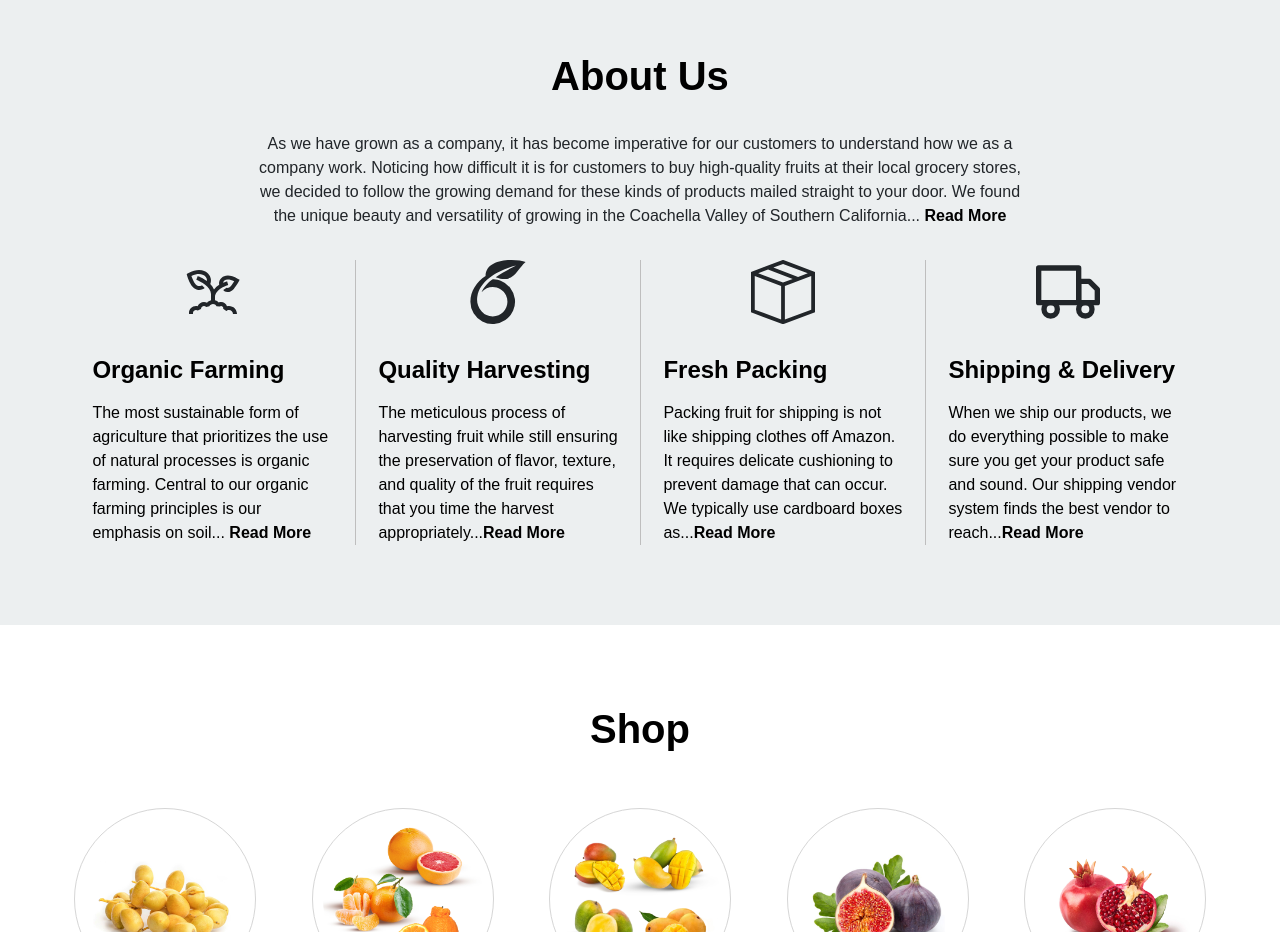
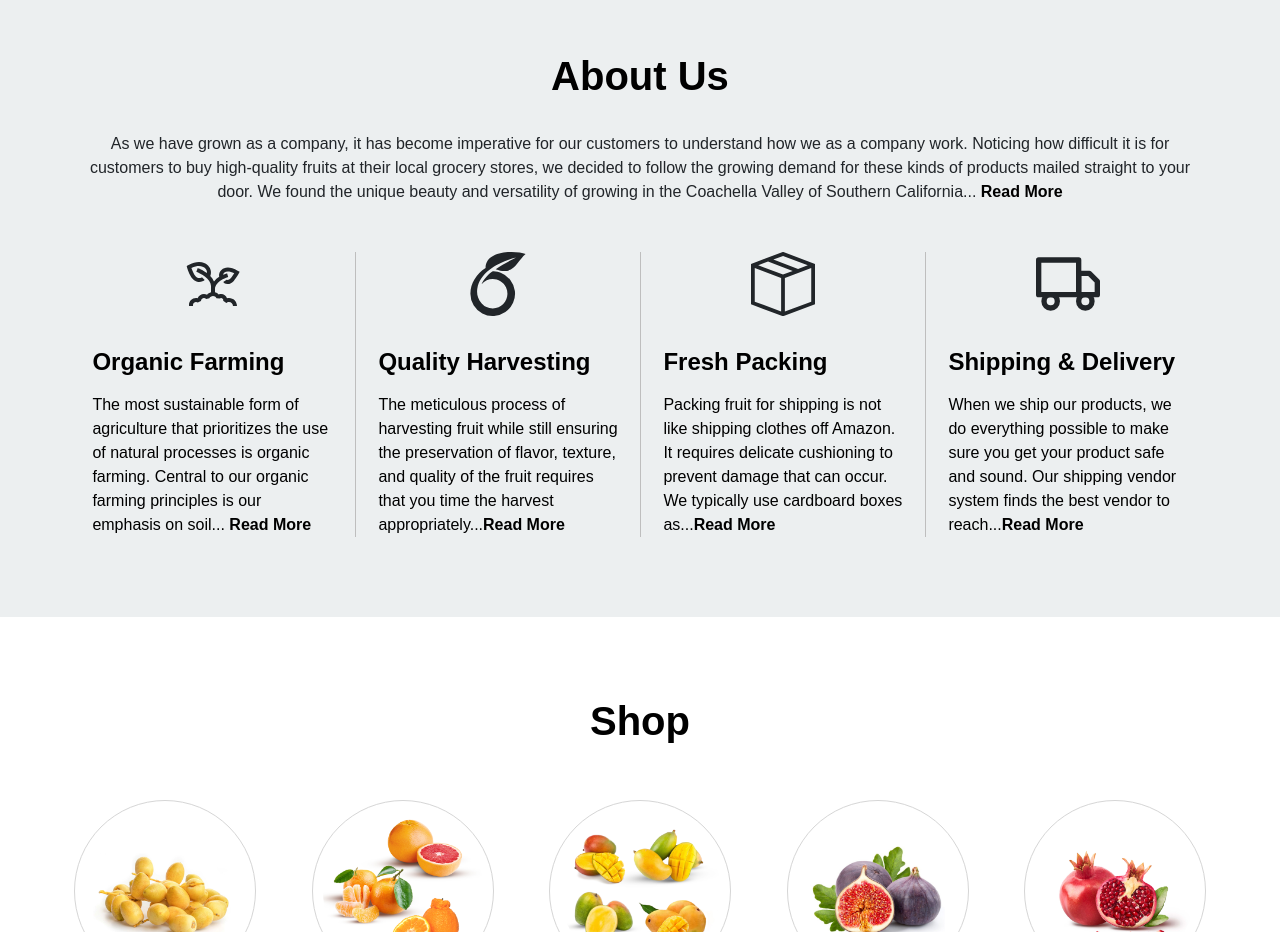
Before and after one commit to simikhatri/DolceFrutii, a React (Create React App) app: page / in a window 1280 px wide. Shown: the part 780-1712 px from the top of the page. Built offline with nearby package versions, Linux system fonts and the light colour scheme.

Commit message:
new changes

```diff
--- a/src/components/contact/contact.css
+++ b/src/components/contact/contact.css
@@ -7,7 +7,7 @@
 
 
 .contact .ContactBack {
-  background-image: url('../../Assets/images/subHeader.jpg');
+  background-image: url('../../Assets/images/contact.jpg');
   background-repeat: no-repeat;
   background-position: center;
   background-size: cover;
@@ -53,7 +53,7 @@
   font-weight: 600;
   margin-bottom: 2rem;
   color: #ffffff;
-  text-shadow: 0 2px 3px rgba(65, 61, 61, 0.5), 0 4px 7px rgba(0, 0, 0, .5), 0 9px 12px rgba(0, 0, 0, .5);
+  text-shadow: 0 2px 3px rgba(65, 61, 61, 0.88), 0 4px 7px rgba(0, 0, 0, .88), 0 9px 12px rgba(0, 0, 0, .88);
 }
 
 .contact .contItem {
--- a/src/components/login/login.css
+++ b/src/components/login/login.css
@@ -1,7 +1,7 @@
 .login {
     padding-top: 10rem;
     padding-bottom: 5rem;
-    background-image: url('../../Assets/images/pic4.jpg');
+    background-image: url('../../Assets/images/login.jpg');
     background-position: center;
     background-size: cover;
     background-repeat: no-repeat;
@@ -14,7 +14,7 @@
 }
 
 .login .innercontent {
-    background-color: rgba(0, 0, 0, 0.3);
+    background-color: rgba(0, 0, 0, 0.5);
     padding: 15px;
     width: 35%;
     border-radius: 10px;
--- a/src/components/shop/css/whatwedo.css
+++ b/src/components/shop/css/whatwedo.css
@@ -48,11 +48,8 @@
     align-items: center;
     justify-content: center;
     text-align: center;
-    margin-bottom: 1rem;
+    margin-bottom: 2rem;
 }
 
-.aboutContent p {
-    width: 70%;
-}
 
 @media only screen and (max-width: 1258px) {}
```
Also changed, not shown: src/Assets/images/contact.jpg, src/Assets/images/login.jpg (added).
